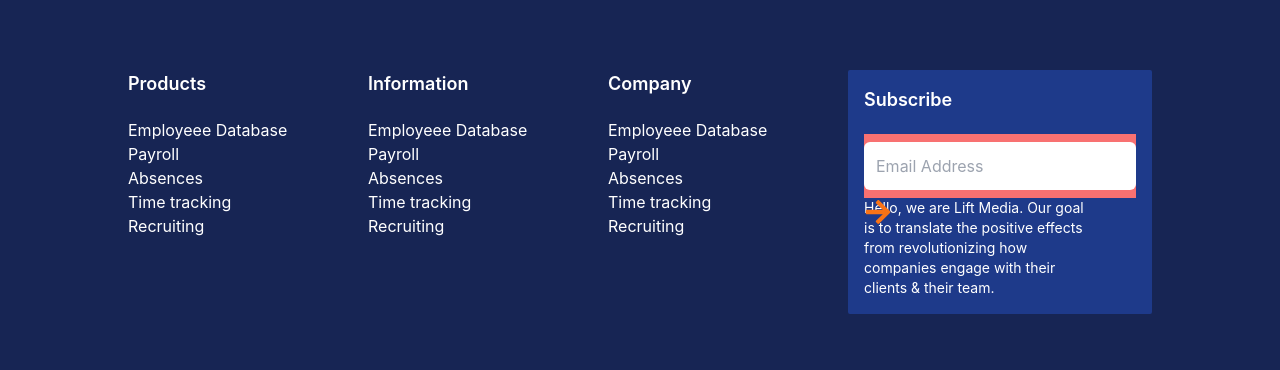
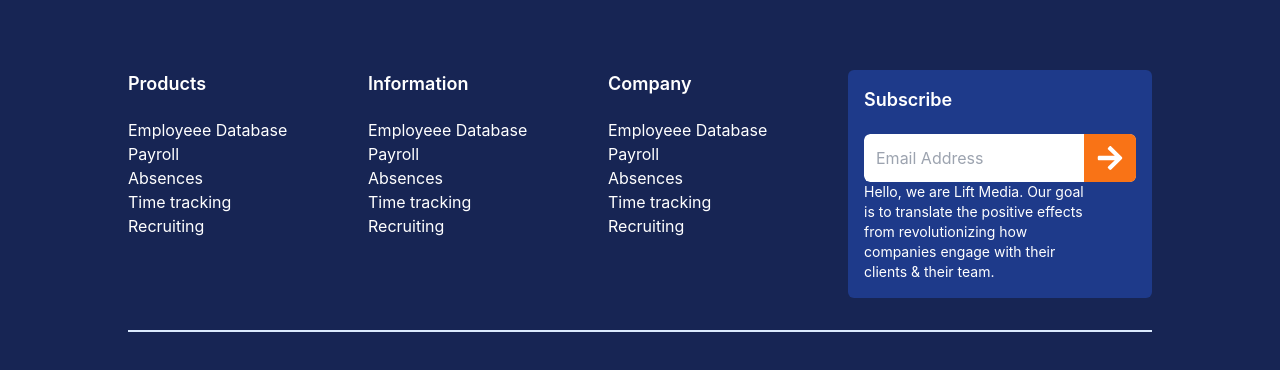
Before and after one commit to Sam516-Dev/e-commerce-site, a React (Create React App) app: page / in a window 1280 px wide. Shown: the part 1142-1512 px from the top of the page. Built offline with nearby package versions, Linux system fonts and the light colour scheme; no server answers.

Commit message:
added some code

```diff
--- a/src/Components/Footer.jsx
+++ b/src/Components/Footer.jsx
@@ -79,25 +79,26 @@ const Footer = () => {
           </div>
         </div>
 
-        <div className=" bg-blue-900 text-white rounded-sm p-4">
+        <div className=" bg-blue-900 text-white rounded-md p-4">
           <h2 className=" text-lg font-semibold mb-5"> Subscribe </h2>
 
           <div>
+            <div className="relative flex ">
 
-            <div className="relative bg-red-400">
+              <div className="relative rounded-md overflow-hidden  items-center flex">
+                <input
+                  className="p-3 outline-none  rounded-md  text-blue-950"
+                  type="text"
+                  placeholder="Email Address"
+                />
 
-              <input
-                className="p-3 outline-none rounded-md my-2 text-blue-950"
-                type="text"
-                placeholder="Email Address"
-              ></input>
+                <button className="bg-orange-500 right-0 absolute py-6 px-3 rounded-r-md">
+                  <FaArrowRight className="w-7 h-7   text-white" />
+                </button>
 
-                <FaArrowRight className="w-7 absolute left-0 text-orange-500 h-7 " />
+              </div>
+            </div>
 
-            </div>
-            {/* <button className="bg-orange-500 absolute p-3">
-                <FaArrowRight className="w-7  h-7 " />
-              </button> */}
             <p className=" text-sm w-56">
               Hello, we are Lift Media. Our goal is to translate the positive
               effects from revolutionizing how companies engage with their
@@ -106,6 +107,9 @@ const Footer = () => {
           </div>
         </div>
       </div>
+      <div className="bg-green-400 mt-8 border-t-2 border-blue-100">
+
+      </div>
     </div>
   );
 };
```
